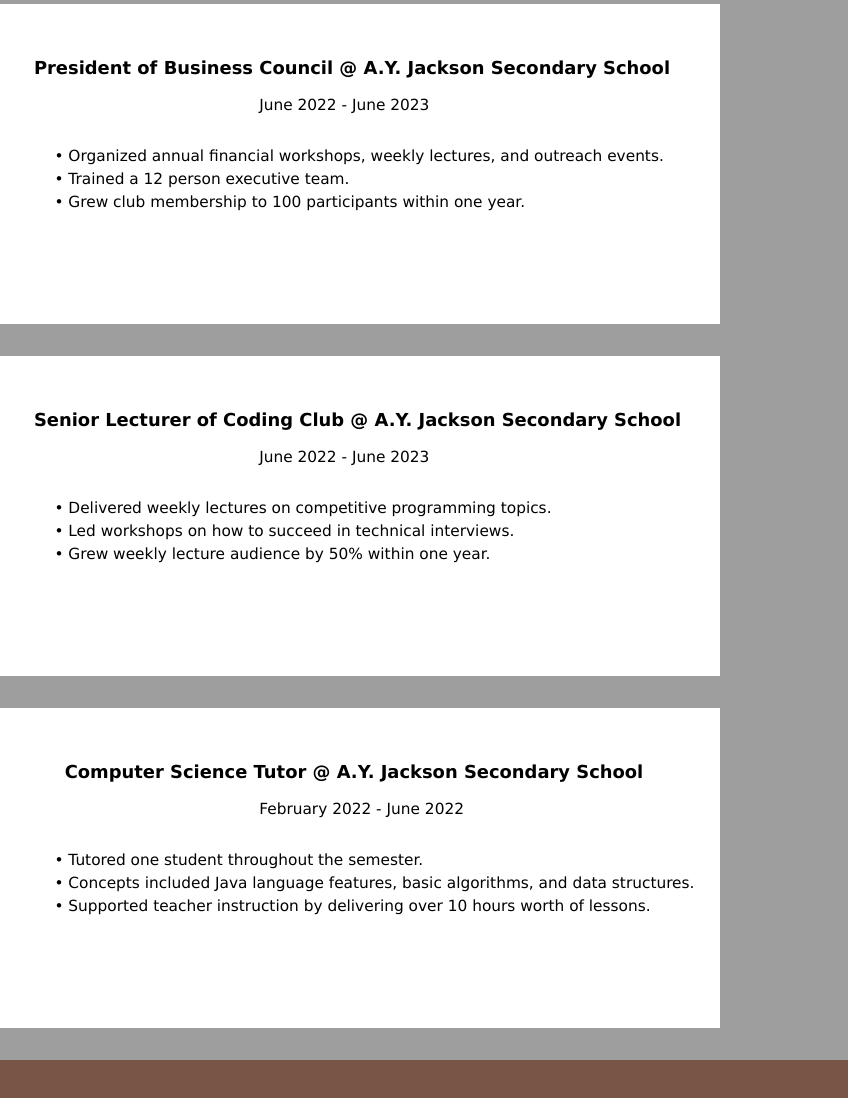
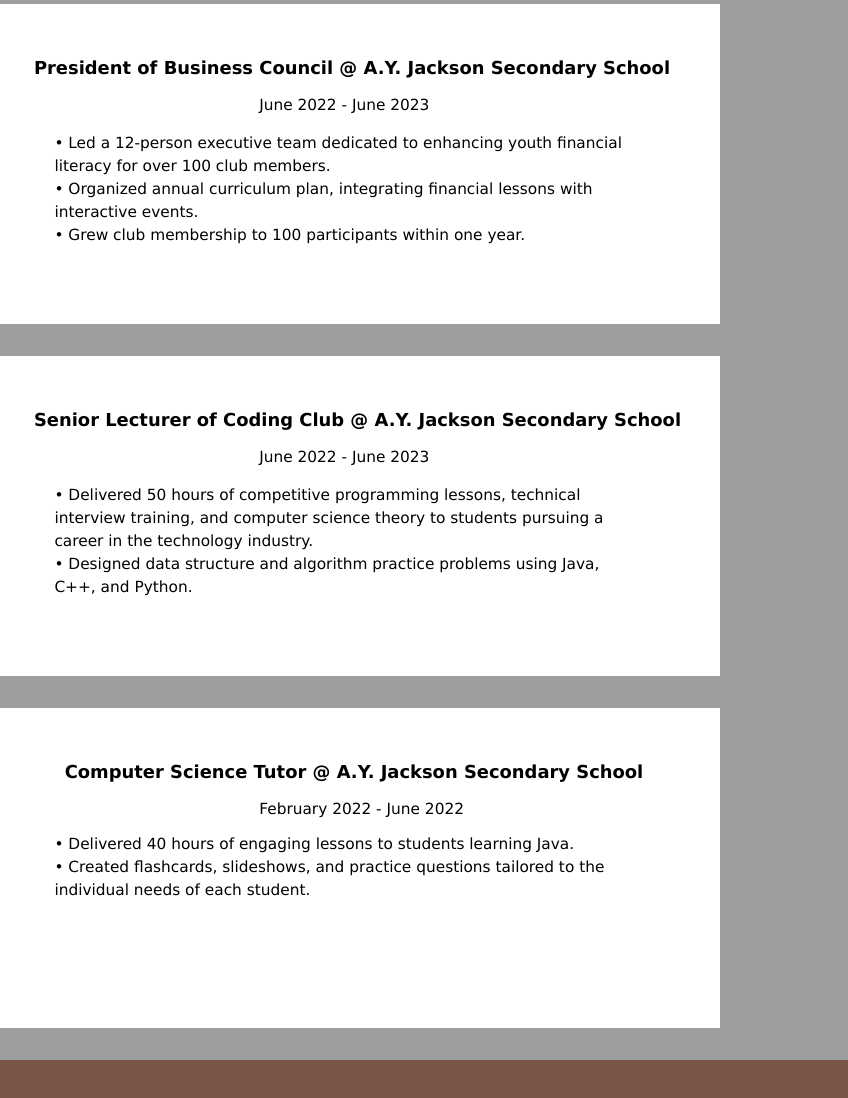
Before and after one commit to AaronGao2028/personal-website-archived, a plain HTML site: page index.html in a window 1280 px wide. Shown: the part 2300-3398 px from the top of the page, 432-1280 px from the left. Drawn offline with Linux system fonts and the light colour scheme.

Commit message:
Updated experience

```diff
--- a/index.html
+++ b/index.html
@@ -123,10 +123,11 @@
 				style="font-size: 1.2vw; top: 32%; left: 55%;">June 2022 -
 				June 2023</div>
 			<div class="w3-display-left"
-				style="font-size: 1.2vw; top: 55%; left: 35%;">
-				&#x2022; Organized annual financial workshops, weekly lectures, and
-				outreach events. <br> &#x2022; Trained a 12 person executive
-				team. <br> &#x2022; Grew club membership to 100 participants
+				style="font-size: 1.2vw; top: 58%; left: 35%; right: 8%">
+				&#x2022; Led a 12-person executive team dedicated to enhancing
+				youth financial literacy for over 100 club members. <br> &#x2022;
+				Organized annual curriculum plan, integrating financial lessons
+				with interactive events. <br> &#x2022; Grew club membership to 100 participants
 				within one year.
 			</div>
 		</div>
@@ -145,11 +146,12 @@
 				style="font-size: 1.2vw; top: 32%; left: 55%;">June 2022 -
 				June 2023</div>
 			<div class="w3-display-left"
-				style="font-size: 1.2vw; top: 55%; left: 35%;">
-				&#x2022; Delivered weekly lectures on competitive programming
-				topics. <br> &#x2022; Led workshops on how to succeed in
-				technical interviews. <br> &#x2022; Grew weekly lecture
-				audience by 50% within one year.
+				style="font-size: 1.2vw; top: 58%; left: 35%; right: 8%">
+				&#x2022; Delivered 50 hours of competitive programming lessons,
+				 technical interview training, and computer science theory
+				to students pursuing a career in the technology industry.
+				<br> &#x2022; Designed data structure and algorithm practice
+				problems using Java, C++, and Python.
 			</div>
 		</div>
 
@@ -167,11 +169,10 @@
 				style="font-size: 1.2vw; top: 32%; left: 55%;">February 2022 -
 				June 2022</div>
 			<div class="w3-display-left"
-				style="font-size: 1.2vw; top: 55%; left: 35%;">
-				&#x2022; Tutored one student throughout the semester. <br>
-				&#x2022; Concepts included Java language features, basic algorithms,
-				and data structures. <br> &#x2022; Supported teacher
-				instruction by delivering over 10 hours worth of lessons.
+				style="font-size: 1.2vw; top: 50%; left: 35%; right: 8%;">
+				&#x2022; Delivered 40 hours of engaging lessons to students learning Java. <br>
+				&#x2022; Created flashcards, slideshows, and practice questions tailored to the
+				individual needs of each student.
 			</div>
 		</div>
 	</div>
--- a/script.js
+++ b/script.js
@@ -23,7 +23,7 @@ function loadProjects() {
     window.location = "https://aarongao2028.github.io/personal-website/#projects";
 }
 function loadResume() {
-    window.location = "https://drive.google.com/file/d/1KQiL8WFklauch3ljy6u60lDy594KoGm4/view?usp=sharing";
+    window.location = "https://drive.google.com/file/d/1U36KHPpZpu18ftFCqGd00wmc3vtFlo71/view?usp=sharing";
 }
 function loadGameHub() {
     window.location = "https://game--hub.vercel.app/";
```
